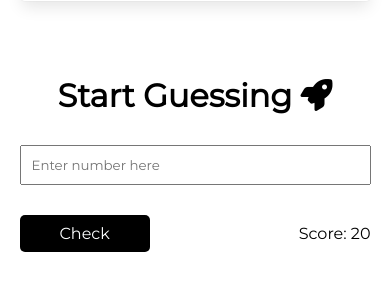
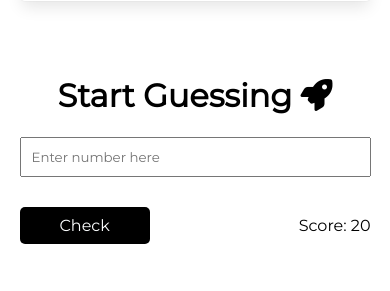
Before and after one commit to abrusu-collins/Game-Island, a PHP site: page /numberguess.html in a window 390 px wide. Shown: the part 348-639 px from the top of the page. Run offline with PHP 8.4, Linux system fonts and the light colour scheme; style sheets or scripts are compiled from the project's sources.

Commit message:
trying to debug

```diff
--- a/number guess/numberguess.html
+++ b/number guess/numberguess.html
@@ -32,6 +32,8 @@
 
 <div class="input">
     <h1 class="startguessing"> Start Guessing <i class="fa fa-rocket"></i></h1>
+    <div class="guides" id="guides"></div>
+
     <input type="number" name="number" id="numberinput" placeholder="Enter number here">
 
     <div class="checkandscore">
@@ -41,7 +43,6 @@
         </div>
     </div>
 </div>
-<div class="guides" id="guides"></div>
 
 <script src="numberguess.js"></script>
 </body>
--- a/number guess/numberguess.js
+++ b/number guess/numberguess.js
@@ -67,6 +67,7 @@ function shuffle(array) {
                <a href="">Restart</a>
             </div>
         </div>`;
+        window.pageYOffset=0;
         document.body.classList.add("scrolldisable");
 
 
--- a/number guess/sass/_guides.scss
+++ b/number guess/sass/_guides.scss
@@ -1,5 +1,5 @@
 .guides{
     width:30%;
-    margin:auto;
+    margin:-20px auto 12px auto;
     text-align: center;
 }
--- a/number guess/sass/_responsive.scss
+++ b/number guess/sass/_responsive.scss
@@ -34,6 +34,16 @@
         font-size: 35px;
     }
 }
+
+//guide responsiveness
+@media screen and (max-width:649px) {
+    .guides{
+       width:50%;
+    }
+
+}
+
+
 //modal responsiveness
 @media screen and (max-width:769px) {
     .modal .modalinner{
```
Also changed, not shown: styles/numberguess.css (+6 -1 lines).
